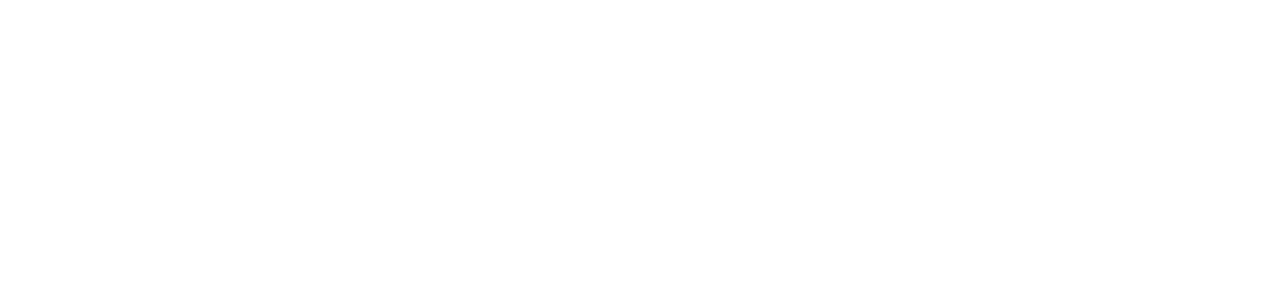
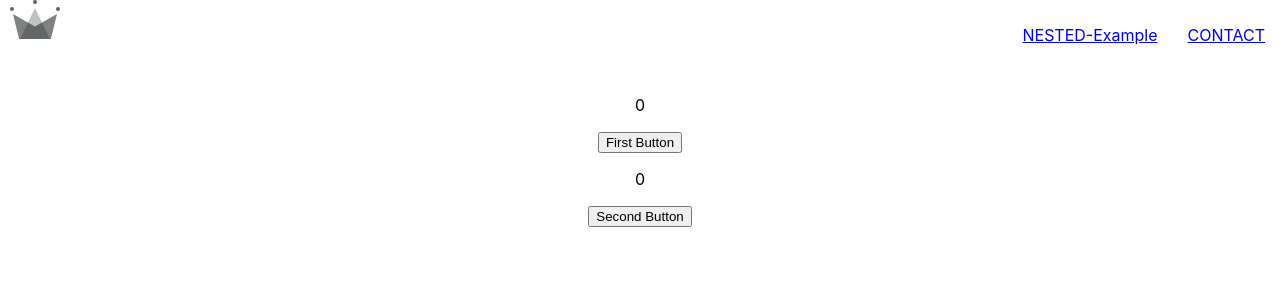
Before and after one commit to prateekagrawal08/react-samples, a React (Create React App) app: page /nestedContext in a window 1280 px wide. Shown: the top 300 px of the page. Built offline with nearby package versions, Linux system fonts and the light colour scheme.

Commit message:
useContext Hook Deep Nesting to share data between two components

```diff
--- a/package.json
+++ b/package.json
@@ -11,7 +11,8 @@
     "react": "^16.13.1",
     "react-dom": "^16.13.1",
     "react-router-dom": "5.0.0",
-    "react-scripts": "3.4.3"
+    "react-scripts": "3.4.3",
+    "styled-components": "^5.2.0"
   },
   "scripts": {
     "start": "react-scripts start",
--- a/src/App.js
+++ b/src/App.js
@@ -1,14 +1,17 @@
 import React from 'react';
-import logo from './logo.svg';
 import './App.css';
 
 import {Switch, Route} from 'react-router-dom';
-import HomePage from "./pages/homepage.component";
+import HomePage from "./pages/homepage/homepage.component";
+import {Header} from "./components/header/header.component";
+import NestedMainPage from "./pages/propdrillingalternative/nestedccontext.component";
 function App() {
   return (
     <div className="App">
+      <Header></Header>
       <Switch>
         <Route exact path='/' component={HomePage}></Route>
+        <Route path = '/nestedContext' component={NestedMainPage}></Route>
       </Switch>
 
      {/*  <header className="App-header">
--- /dev/null
+++ b/src/components/header/header.component.jsx
@@ -0,0 +1,18 @@
+import {
+    HeaderContainer,
+    LogoContainer, OptionsContainer, OptionLink
+} from "./header.styles";
+import { ReactComponent as Logo } from '../../assets/crown.svg';
+import React from 'react'
+
+export const Header = ({}) => (
+<HeaderContainer>
+    <LogoContainer to='/'>
+        <Logo className='logo' />
+    </LogoContainer>
+    <OptionsContainer>
+        <OptionLink to='/nestedContext'>NESTED-Example</OptionLink>
+        <OptionLink to='/'>CONTACT</OptionLink>
+    </OptionsContainer>
+</HeaderContainer>
+)
--- /dev/null
+++ b/src/components/header/header.styles.jsx
@@ -0,0 +1,42 @@
+import styled from 'styled-components';
+import {Link} from "react-router-dom";
+
+export const HeaderContainer = styled.div`
+  height: 70px;
+  width: 100%;
+  display: flex;
+  justify-content: space-between;
+  margin-bottom: 25px;
+
+  @media screen and (max-width: 800px) {
+    height: 60px;
+    padding: 10px;
+    margin-bottom: 20px;
+  }`;
+
+export const LogoContainer = styled(Link)`
+height: 100%;
+width : 70px;
+padding : 25px;
+
+@media screen and (max-width:800px)
+width : 50px;
+padding : 0
+`;
+
+export const OptionsContainer = styled.div`
+  width: 50%;
+  height: 100%;
+  display: flex;
+  align-items: center;
+  justify-content: flex-end;
+
+  @media screen and (max-width: 800px) {
+    width: 80%;
+  }`;
+
+export const OptionLink = styled(Link)`
+  padding: 10px 15px;
+  cursor: pointer;`
+
+OptionLink.displayName = 'OptionLink'
--- a/src/containers/homepage.container.jsx
+++ /dev/null
@@ -1,9 +0,0 @@
-import React  from 'react';
-import Directory from '../components/directory/directory.component';
-
-const HomePageContainer = ()=> {
-
-    return(<Directory></Directory>)
-}
-
-export default HomePageContainer;
--- a/src/pages/homepage.component.jsx
+++ /dev/null
@@ -1,10 +0,0 @@
-import React  from 'react';
-import HomePageContainer from "../containers/homepage.container";
-import Directory from "../components/directory/directory.component";
-
-
-const HomePage = ()=> {
-    return(<HomePageContainer></HomePageContainer>)
-
-}
-export default HomePage;
--- /dev/null
+++ b/src/pages/homepage/homepage.component.jsx
@@ -0,0 +1,13 @@
+import React  from 'react';
+import HomePageContainer from "./homepage.styles";
+import Directory from "../../components/directory/directory.component";
+
+
+const HomePage = () => (
+    <HomePageContainer>
+        <Directory></Directory>
+    </HomePageContainer>
+)
+
+
+export default HomePage;
--- /dev/null
+++ b/src/pages/homepage/homepage.styles.js
@@ -0,0 +1,4 @@
+
+import styled from 'styled-components';
+ const HomePageContainer = styled.div``
+export default HomePageContainer;
--- /dev/null
+++ b/src/pages/propdrillingalternative/nestedccontext.component.jsx
@@ -0,0 +1,71 @@
+import React, {useContext, useEffect, useState} from "react";
+import {ThemeContext} from '../../utilites/theme-context'
+
+
+function DeepNestingFirstChild() {
+    // The Theme Toggler Button receives not only the theme
+    // but also a toggleTheme function from the context
+    const { secondButtonCount, setFirstButtonCount } = useContext(ThemeContext);
+
+    useEffect(()=> {
+        console.log('From First Component - I am notifying - Second Button was clicked')
+    }, [secondButtonCount]);
+
+    return (
+        <div>
+            <p>{secondButtonCount}</p>
+            <button
+                onClick={()=> setFirstButtonCount(count=> count+1)}>
+                First Button
+            </button>
+        </div>
+
+
+    )
+}
+
+function  DeepNestingSecondChild(){
+    const {  firstButtonCount , setSecondButtonCount} = useContext(ThemeContext);
+
+    useEffect(()=> {
+        console.log('From Second Component -> I am notifying - First Button was clicked')
+    }, [firstButtonCount]);
+
+    return (<div>
+            <p>{firstButtonCount}</p>
+            <button
+                onClick={()=> setSecondButtonCount(count=>count+1)}
+            >
+               Second Button
+            </button>
+        </div>
+
+    )
+}
+
+
+
+function Content() {
+    return (
+        <div>
+            <DeepNestingFirstChild />
+            <DeepNestingSecondChild></DeepNestingSecondChild>
+        </div>
+    );
+}
+
+
+const NestedMainPage = ()=> {
+
+    const [firstButtonCount, setFirstButtonCount] = useState(0);
+    const [secondButtonCount, setSecondButtonCount] = useState(0);
+   const value = {firstButtonCount, setFirstButtonCount, secondButtonCount, setSecondButtonCount}
+
+   return(
+       <ThemeContext.Provider value = {value} >
+           <Content/>
+        </ThemeContext.Provider> )
+};
+
+
+export default NestedMainPage;
--- /dev/null
+++ b/src/utilites/constants.js
@@ -0,0 +1,10 @@
+export const themes = {
+    light: {
+        foreground: '#000000',
+        background: '#eeeeee',
+    },
+    dark: {
+        foreground: '#ffffff',
+        background: '#222222',
+    },
+};
--- /dev/null
+++ b/src/utilites/theme-context.js
@@ -0,0 +1,10 @@
+// Make sure the shape of the default value passed to
+// createContext matches the shape that the consumers expect!
+import {themes} from "./constants";
+import React from "react";
+
+export const ThemeContext = React.createContext({
+    theme: themes.dark,
+    firstClick: () => {},
+    secondClick: ()=> {}
+});
```
Also changed, not shown: src/api/fetchExample.js (added, +40 -0 lines), src/assets/crown.svg (added), 1 other file (tests, documents, lock files or other folders).
